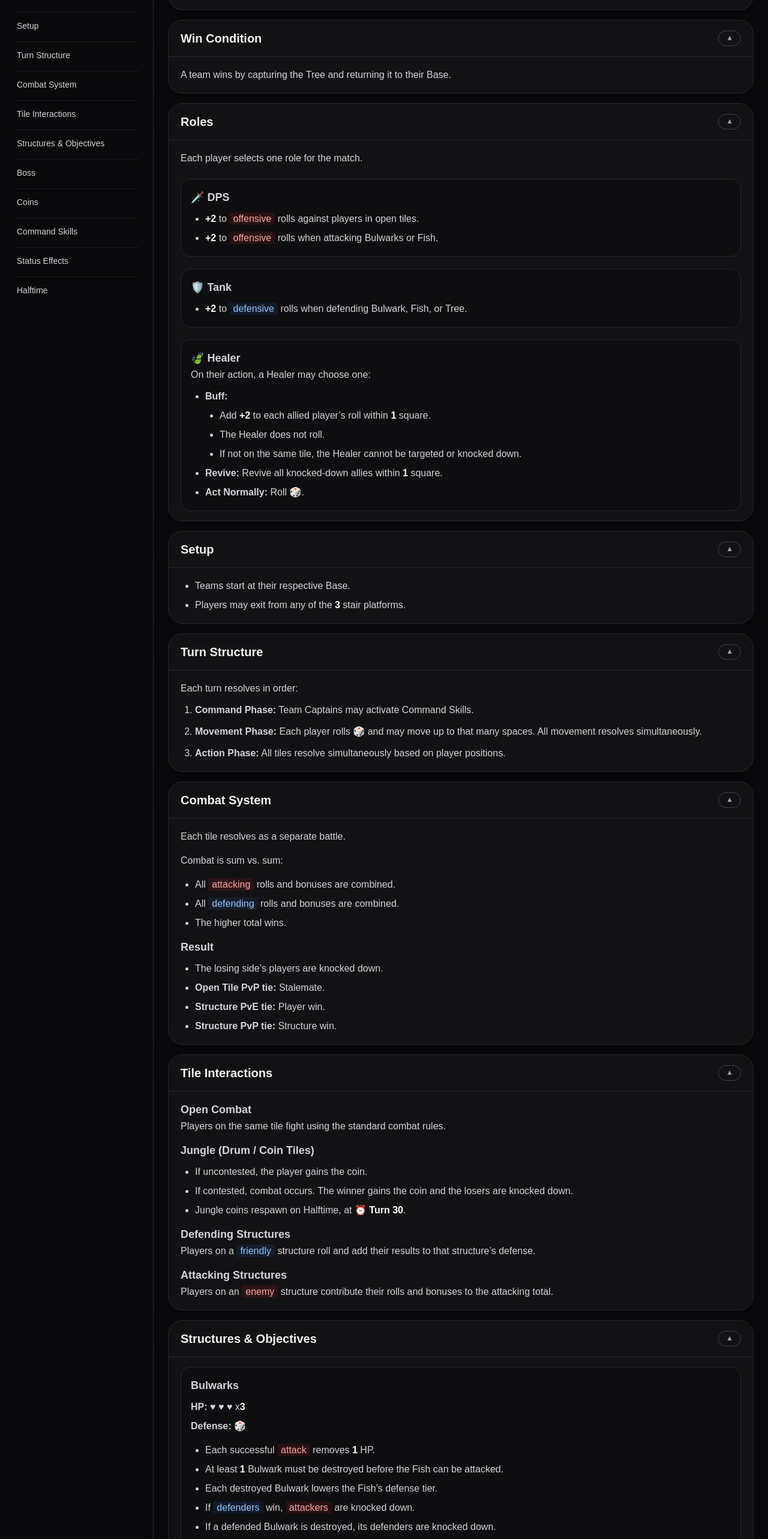
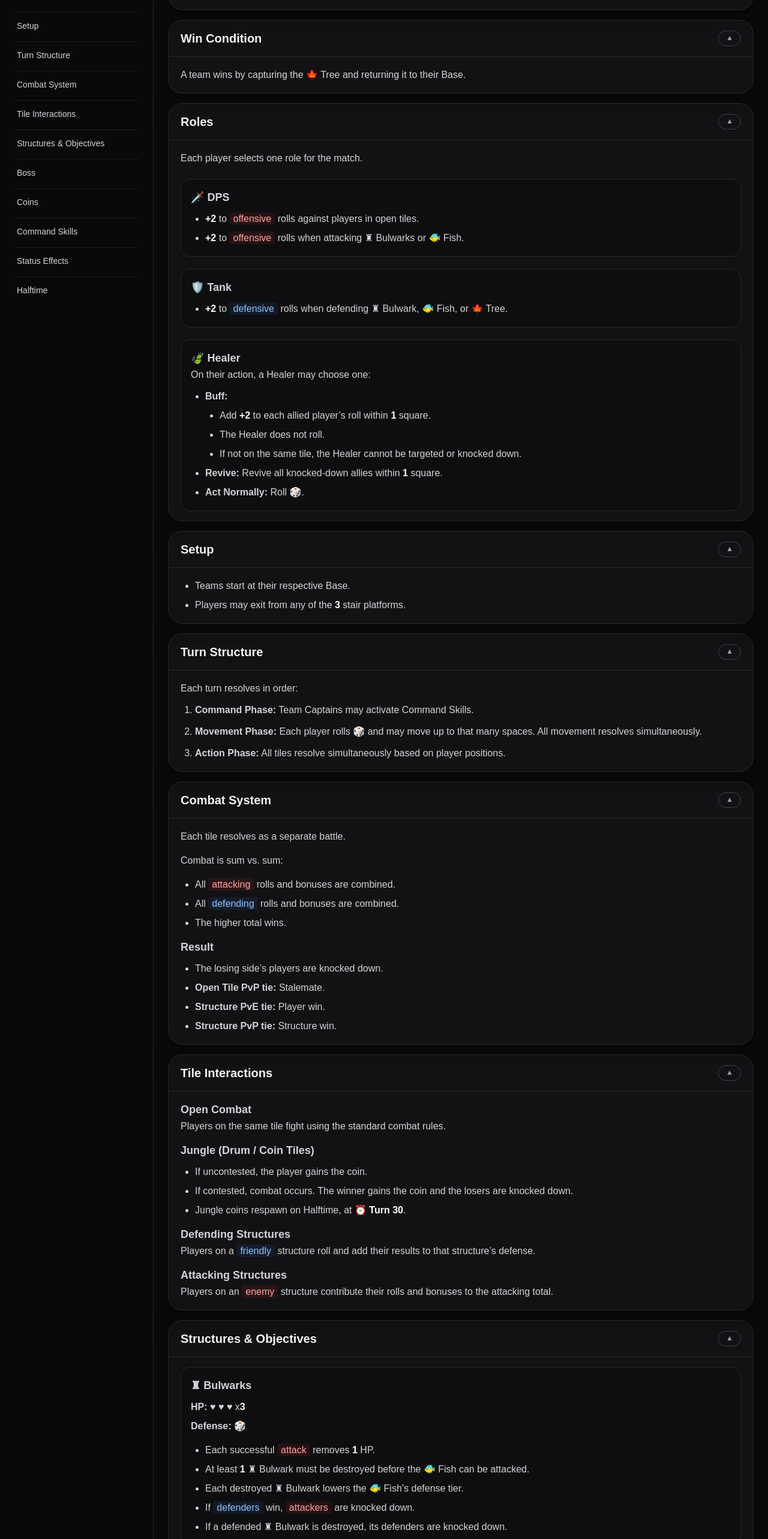
Before and after one commit to King0fgames/GvGBoardGameRules, a Next.js app: page / in a window 1280 px wide. Shown: the part 234-2800 px from the top of the page at 60% size. Built offline with nearby package versions, Linux system fonts and the light colour scheme.

Commit message:
Update page.tsx

```diff
--- a/app/page.tsx
+++ b/app/page.tsx
@@ -41,7 +41,7 @@ export default function Page() {
       {
         id: "win-condition",
         title: "Win Condition",
-        content: <p>A team wins by capturing the Tree and returning it to their Base.</p>,
+        content: <p>A team wins by capturing the 🍁 Tree and returning it to their Base.</p>,
       },
       {
         id: "roles",
@@ -54,14 +54,14 @@ export default function Page() {
               <h3 className="text-lg font-semibold">🗡️ DPS</h3>
               <ul className="mt-2 list-disc space-y-1 pl-6">
                 <li><Num>+2</Num> to <Red>offensive</Red> rolls against players in open tiles.</li>
-                <li><Num>+2</Num> to <Red>offensive</Red> rolls when attacking Bulwarks or Fish.</li>
+                <li><Num>+2</Num> to <Red>offensive</Red> rolls when attacking ♜ Bulwarks or 🐠 Fish.</li>
               </ul>
             </div>
 
             <div className="rounded-2xl border border-zinc-800 bg-zinc-950/40 p-4">
               <h3 className="text-lg font-semibold">🛡️ Tank</h3>
               <ul className="mt-2 list-disc space-y-1 pl-6">
-                <li><Num>+2</Num> to <Blue>defensive</Blue> rolls when defending Bulwark, Fish, or Tree.</li>
+                <li><Num>+2</Num> to <Blue>defensive</Blue> rolls when defending ♜ Bulwark, 🐠 Fish, or 🍁 Tree.</li>
               </ul>
             </div>
 
@@ -166,52 +166,52 @@ export default function Page() {
         content: (
           <div className="space-y-6">
             <div className="rounded-2xl border border-zinc-800 bg-zinc-950/40 p-4">
-              <h3 className="text-lg font-semibold">Bulwarks</h3>
+              <h3 className="text-lg font-semibold">♜ Bulwarks</h3>
               <div className="mt-2 space-y-1">
                 <p><strong>HP:</strong> ♥ ♥ ♥ x<Num>3</Num></p>
                 <p><strong>Defense:</strong> 🎲</p>
               </div>
               <ul className="mt-3 list-disc pl-6 space-y-1">
                 <li>Each successful <Red>attack</Red> removes <Num>1</Num> HP.</li>
-                <li>At least <Num>1</Num> Bulwark must be destroyed before the Fish can be attacked.</li>
-                <li>Each destroyed Bulwark lowers the Fish’s defense tier.</li>
+                <li>At least <Num>1</Num> ♜ Bulwark must be destroyed before the 🐠 Fish can be attacked.</li>
+                <li>Each destroyed ♜ Bulwark lowers the 🐠 Fish’s defense tier.</li>
                 <li>If <Blue>defenders</Blue> win, <Red>attackers</Red> are knocked down.</li>
-                <li>If a defended Bulwark is destroyed, its defenders are knocked down.</li>
+                <li>If a defended ♜ Bulwark is destroyed, its defenders are knocked down.</li>
               </ul>
             </div>
 
             <div className="rounded-2xl border border-zinc-800 bg-zinc-950/40 p-4">
-              <h3 className="text-lg font-semibold">Fish</h3>
+              <h3 className="text-lg font-semibold">🐠 Fish</h3>
               <div className="mt-2 space-y-1">
                 <p><strong>HP:</strong> ♥ ♥ ♥ ♥ ♥ ♥ x<Num>6</Num></p>
                 <div>
-                  <p><strong>Defense by destroyed Bulwarks:</strong></p>
+                  <p><strong>Defense by destroyed ♜ Bulwarks:</strong></p>
                   <ul className="mt-1 list-disc pl-6 space-y-1">
-                    <li><Num>1</Num> Bulwark destroyed: 🎲 + <Num>2</Num></li>
-                    <li><Num>2</Num> Bulwarks destroyed: 🎲</li>
-                    <li><Num>3</Num> Bulwarks destroyed: 🎲 - <Num>2</Num></li>
+                    <li><Num>1</Num> ♜ Bulwark destroyed: 🎲 + <Num>2</Num></li>
+                    <li><Num>2</Num> ♜ Bulwarks destroyed: 🎲</li>
+                    <li><Num>3</Num> ♜ Bulwarks destroyed: 🎲 - <Num>2</Num></li>
                   </ul>
                 </div>
               </div>
               <ul className="mt-3 list-disc pl-6 space-y-1">
                 <li>Each successful <Red>attack</Red> removes <Num>1</Num> HP.</li>
-                <li>Once destroyed, the Tree becomes available.</li>
+                <li>Once destroyed, the 🍁 Tree becomes available.</li>
               </ul>
             </div>
 
             <div className="rounded-2xl border border-zinc-800 bg-zinc-950/40 p-4">
-              <h3 className="text-lg font-semibold">Tree</h3>
+              <h3 className="text-lg font-semibold">🍁 Tree</h3>
               <ul className="mt-2 list-disc pl-6 space-y-1">
-                <li>A player may pick up the Tree as their action.</li>
-                <li>The Tree must be carried back to Base to win.</li>
+                <li>A player may pick up the 🍁 Tree as their action.</li>
+                <li>The 🍁 Tree must be carried back to Base to win.</li>
               </ul>
               <div className="mt-3 border-t border-zinc-800/80 pt-3">
-                <h4 className="text-base font-semibold">Tree Carrier</h4>
+                <h4 className="text-base font-semibold">🍁 Tree Carrier</h4>
                 <ul className="mt-2 list-disc pl-6 space-y-1">
                   <li>Movement: <Num>2</Num> spaces per turn.</li>
-                  <li>If enemies are on the Tree’s tile at the start of the Movement Phase, movement becomes <Num>1</Num>.</li>
-                  <li>The Tree adds <Num>+2</Num> to the total <Blue>defensive</Blue> roll.</li>
-                  <li>If the Tree defense loses, the Tree Carrier drops the Tree and is knocked down.</li>
+                  <li>If enemies are on the 🍁 Tree’s tile at the start of the Movement Phase, movement becomes <Num>1</Num>.</li>
+                  <li>The 🍁 Tree adds <Num>+2</Num> to the total <Blue>defensive</Blue> roll.</li>
+                  <li>If the 🍁 Tree defense loses, the 🍁 Tree Carrier drops the 🍁 Tree and is knocked down.</li>
                 </ul>
               </div>
             </div>
@@ -228,7 +228,7 @@ export default function Page() {
             <p>Defense: 🎲</p>
             <p>Reward: 🟡 <Num>2</Num> coins.</p>
             <ul className="mt-2 list-disc pl-6 space-y-1">
-              <li>Location: middle lane.</li>
+              <li>Location: Middle Row, coinflip determines which lane.</li>
               <li>Each team rolls against the Boss, then PvP if applicable.</li>
               <li>Successful rolls against the Boss reduce Boss HP.</li>
               <li>Successful PvP combat rolls knock down the losers.</li>
@@ -242,7 +242,7 @@ export default function Page() {
         title: "Coins",
         content: (
           <div className="space-y-2">
-            <p>Coins are earned from Jungle and Boss.</p>
+            <p>🟡 Coins are earned from Jungle and Boss.</p>
             <p>A team’s coin count is shown by the number of drums above their Base.</p>
             <p>Coins persist until used.</p>
           </div>
@@ -262,10 +262,10 @@ export default function Page() {
             <div className="space-y-2 border-t border-zinc-800/80 pt-3">
               <p><strong>Player Speed — 🟡 <Num>1</Num></strong><br />Adds <Num>+3</Num> to all player movement rolls.</p>
               <p><strong>Healing Reduction — 🟡 <Num>1</Num></strong><br />Negates all enemy healer bonuses.</p>
-              <p><strong>Bulwark Damage — 🟡 <Num>1</Num></strong><br />Adds <Num>+4</Num> to total <Red>attack</Red> rolls against Bulwarks.</p>
-              <p><strong>Fish Damage — 🟡 <Num>1</Num></strong><br />Adds <Num>+4</Num> to total <Red>attack</Red> rolls against Fish.</p>
-              <p><strong>City Protection — 🟡 <Num>2</Num></strong><br />All attacks against Bulwarks and Fish are negated.</p>
-              <p><strong>Tree Speed — 🟡 <Num>2</Num></strong><br />Tree Carrier movement is doubled.</p>
+              <p><strong>♜ Bulwark Damage — 🟡 <Num>1</Num></strong><br />Adds <Num>+4</Num> to total <Red>attack</Red> rolls against ♜ Bulwarks.</p>
+              <p><strong>🐠 Fish Damage — 🟡 <Num>1</Num></strong><br />Adds <Num>+4</Num> to total <Red>attack</Red> rolls against 🐠 Fish.</p>
+              <p><strong>City Protection — 🟡 <Num>2</Num></strong><br />All attacks against ♜ Bulwarks and 🐠 Fish are negated.</p>
+              <p><strong>🍁 Tree Speed — 🟡 <Num>2</Num></strong><br />🍁 Tree Carrier movement is doubled.</p>
               <p><strong>Ballista Charges — 🟡 <Num>1</Num></strong><br />Has <Num>2 uses</Num> and does not expire. Players starting at Base may teleport anywhere on the board for their movement, but cannot act that turn.</p>
             </div>
           </div>
```
